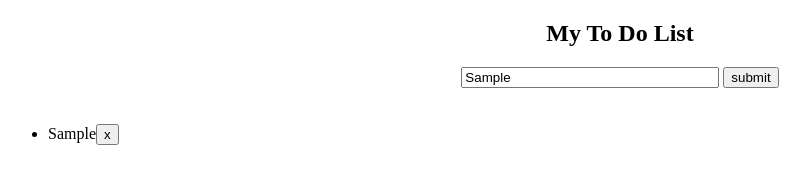
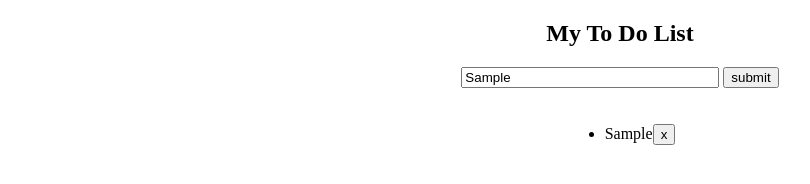
Before and after one commit to kangho-Noh/ToDoList, a plain HTML site: page index.html in a window 1280 px wide. Both pictures are taken after typing "Sample" into the empty fields and a click on the button "submit". Shown: the whole page, without its empty margins (20-830 px from the left). Drawn offline with Linux system fonts and the light colour scheme.

Commit message:
Add files via upload

```diff
--- a/index.html
+++ b/index.html
@@ -18,15 +18,15 @@
     </div>
 
     <script type="text/javascript">
-      var a =1;
-      var li_count = document.getElementById("list").getElementsByTagName("li").length;
+
       submitClicked = function(){
+        var li_count = document.getElementById("list").getElementsByTagName("li").length;
         document.getElementById("list").innerHTML+="<li>"+document.getElementById("textbox").value+"<input type=\"button\" id=\""+li_count+"\" value=\"x\" onclick=\"deleteClicked(this.id)\"> </li>"
       }
 
       deleteClicked = function(index){
         var listtodo = document.getElementsByTagName("li");
-        console.log(listtodo[index]);
+        console.log(index, listtodo[index]);
         listtodo[index].style.textDecoration = "line-through";
       }
     </script>
--- a/style.css
+++ b/style.css
@@ -14,5 +14,8 @@
 
 }
 
-li{
+ul{
+  display: table;
+  margin-left: auto;
+  margin-right: auto;
 }
```
